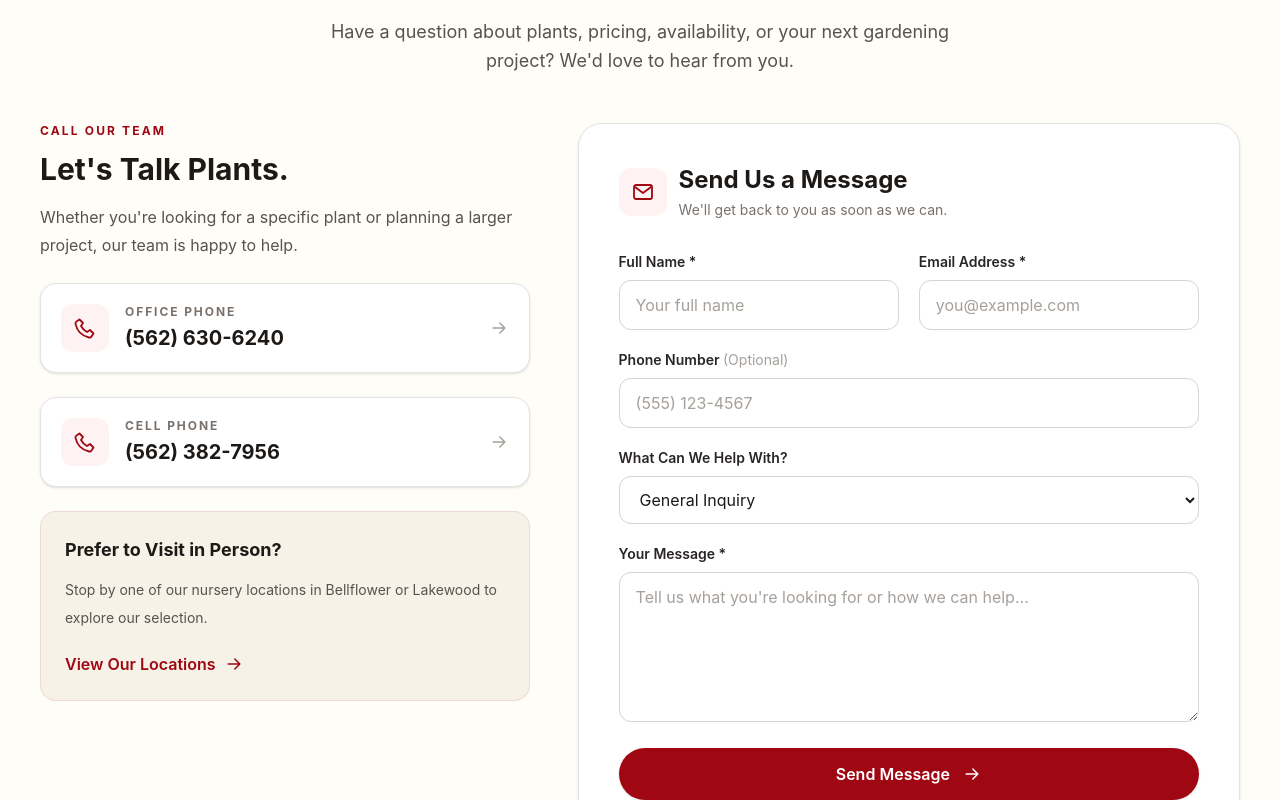
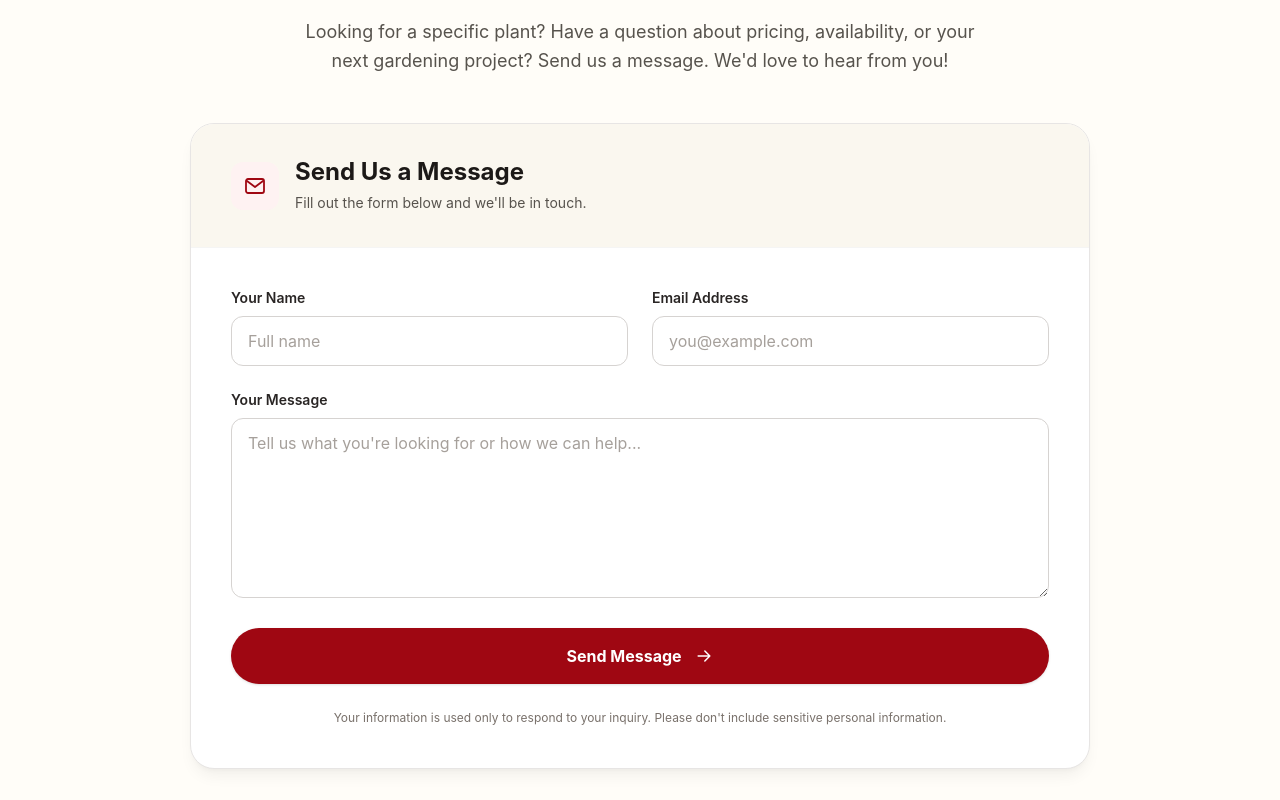
Before and after one commit to jimmylagattuta/GaribaldoFolder, a React (Vite) app in the folder client/: page / in a window 1280 px wide. Shown: the part 2800-3600 px from the top of the page. Built offline with nearby package versions, Linux system fonts and the light colour scheme.

Commit message:
simplified contact page

```diff
--- a/client/src/components/ContactUs.jsx
+++ b/client/src/components/ContactUs.jsx
@@ -1,44 +1,14 @@
 
 import { useState } from "react";
-import { Link } from "react-router-dom";
 
 import { apiRequest } from "../lib/api";
-import { nurseryContact } from "../data/locations";
 
 const INITIAL_FORM = {
   name: "",
   email: "",
-  phone: "",
-  subject: "General Inquiry",
   message: "",
   website: "",
 };
-
-const SUBJECT_OPTIONS = [
-  "General Inquiry",
-  "Plant Availability",
-  "Pricing & Products",
-  "Landscaping & Projects",
-  "Other",
-];
-
-function PhoneIcon() {
-  return (
-    <svg
-      viewBox="0 0 24 24"
-      fill="none"
-      className="h-6 w-6"
-      aria-hidden="true"
-    >
-      <path
-        d="M6.5 3.5 10 7l-2 3a15 15 0 0 0 6 6l3-2 3.5 3.5-2 3c-.5.8-1.5 1.2-2.4 1C9.1 20 4 14.9 2.5 7.9c-.2-.9.2-1.9 1-2.4l3-2Z"
-        stroke="currentColor"
-        strokeWidth="1.8"
-        strokeLinejoin="round"
-      />
-    </svg>
-  );
-}
 
 function MailIcon() {
   return (
@@ -57,6 +27,7 @@ function MailIcon() {
         stroke="currentColor"
         strokeWidth="1.8"
       />
+
       <path
         d="m4 7 8 6 8-6"
         stroke="currentColor"
@@ -87,41 +58,12 @@ function ArrowIcon() {
   );
 }
 
-function ContactPhoneCard({
-  label,
-  number,
-  href,
-}) {
-  return (
-    <a
-      href={href}
-      className="group flex items-center gap-4 rounded-2xl border border-stone-200 bg-white px-5 py-5 shadow-sm transition hover:border-red-800/30 hover:shadow-md"
-    >
-      <span className="flex h-12 w-12 shrink-0 items-center justify-center rounded-xl bg-red-50 text-red-800">
-        <PhoneIcon />
-      </span>
-
-      <span className="min-w-0 flex-1">
-        <span className="block text-xs font-bold uppercase tracking-[0.16em] text-stone-500">
-          {label}
-        </span>
-
-        <span className="mt-1 block text-lg font-bold text-stone-900 sm:text-xl">
-          {number}
-        </span>
-      </span>
-
-      <span className="shrink-0 text-stone-400 transition group-hover:translate-x-1 group-hover:text-red-800">
-        <ArrowIcon />
-      </span>
-    </a>
-  );
-}
-
 export default function ContactUs() {
   const [form, setForm] = useState(INITIAL_FORM);
+
   const [isSubmitting, setIsSubmitting] =
     useState(false);
+
   const [status, setStatus] = useState(null);
 
   const updateField = (field, value) => {
@@ -142,8 +84,8 @@ export default function ContactUs() {
 
     setStatus(null);
 
-    // Honeypot field for simple bot filtering.
-    // The backend must also enforce spam protections.
+    // Basic bot filtering.
+    // Server-side rate limiting is still required.
     if (form.website.trim()) {
       return;
     }
@@ -151,20 +93,23 @@ export default function ContactUs() {
     const payload = {
       name: form.name.trim(),
       email: form.email.trim(),
-      phone: form.phone.trim(),
-      subject: form.subject,
+      phone: "",
+      subject: "General Inquiry",
       message: form.message.trim(),
+      website: form.website,
     };
 
     if (
       !payload.name ||
       !payload.email ||
-      !payload.message
+      payload.message.length < 10
     ) {
       setStatus({
         type: "error",
-        message: "Please complete all required fields.",
+        message:
+          "Please enter your name, email, and a message of at least 10 characters.",
       });
+
       return;
     }
 
@@ -178,7 +123,7 @@ export default function ContactUs() {
 
       if (!response.ok) {
         let errorMessage =
-          "We couldn't send your message. Please try again or give us a call.";
+          "We couldn't send your message. Please try again.";
 
         try {
           const data = await response.json();
@@ -199,7 +144,7 @@ export default function ContactUs() {
       setStatus({
         type: "success",
         message:
-          "Thank you! Your message has been submitted successfully. We'll be in touch soon.",
+          "Thank you! Your message has been sent successfully. We'll get back to you as soon as possible.",
       });
 
       setForm({ ...INITIAL_FORM });
@@ -213,7 +158,7 @@ export default function ContactUs() {
         type: "error",
         message:
           error.message ||
-          "We couldn't send your message. Please try again or give us a call.",
+          "We couldn't send your message. Please try again.",
       });
     } finally {
       setIsSubmitting(false);
@@ -232,7 +177,7 @@ export default function ContactUs() {
       aria-labelledby="contact-heading"
       className="bg-[#fffdf8] px-6 py-20 sm:px-10 md:py-28"
     >
-      <div className="mx-auto max-w-[1200px]">
+      <div className="mx-auto max-w-[900px]">
         {/* Section heading */}
         <div className="mx-auto max-w-2xl text-center">
           <p className="text-sm font-bold uppercase tracking-[0.2em] text-red-800">
@@ -247,91 +192,41 @@ export default function ContactUs() {
           </h2>
 
           <p className="mt-5 text-base leading-relaxed text-stone-600 md:text-lg">
-            Have a question about plants, pricing,
-            availability, or your next gardening project?
-            We&apos;d love to hear from you.
+            Looking for a specific plant? Have a question
+            about pricing, availability, or your next
+            gardening project? Send us a message.
+            We&apos;d love to hear from you!
           </p>
         </div>
 
-        {/* Contact details and form */}
-        <div className="mt-12 grid items-start gap-8 lg:grid-cols-[0.85fr_1.15fr] lg:gap-12">
-          {/* Left column */}
-          <div className="space-y-6">
-            <div>
-              <p className="text-xs font-bold uppercase tracking-[0.18em] text-red-800">
-                Call Our Team
-              </p>
-
-              <h3 className="mt-3 text-2xl font-bold text-stone-900 sm:text-3xl">
-                Let&apos;s Talk Plants.
-              </h3>
-
-              <p className="mt-4 leading-7 text-stone-600">
-                Whether you&apos;re looking for a
-                specific plant or planning a larger
-                project, our team is happy to help.
-              </p>
-            </div>
-
-            {/* Office number */}
-            <ContactPhoneCard
-              label="Office Phone"
-              number={nurseryContact.office}
-              href={nurseryContact.officeHref}
-            />
-
-            {/* Cell number */}
-            <ContactPhoneCard
-              label="Cell Phone"
-              number={nurseryContact.cell}
-              href={nurseryContact.cellHref}
-            />
-
-            {/* Visit locations */}
-            <div className="rounded-2xl border border-red-900/10 bg-[#f7f2e8] px-6 py-6">
-              <h3 className="text-lg font-bold text-stone-900">
-                Prefer to Visit in Person?
-              </h3>
-
-              <p className="mt-3 text-sm leading-7 text-stone-600">
-                Stop by one of our nursery locations
-                in Bellflower or Lakewood to explore
-                our selection.
-              </p>
-
-              <Link
-                to="/locations"
-                className="mt-5 inline-flex items-center gap-2 font-semibold text-red-800 transition hover:text-red-950"
-              >
-                View Our Locations
-                <ArrowIcon />
-              </Link>
-            </div>
-          </div>
-
-          {/* Right column: contact form */}
-          <div className="rounded-3xl border border-stone-200 bg-white p-6 shadow-sm sm:p-8 lg:p-10">
-            <div className="flex items-center gap-3">
-              <div className="flex h-12 w-12 items-center justify-center rounded-xl bg-red-50 text-red-800">
+        {/* Centered contact form */}
+        <div className="mt-10 overflow-hidden rounded-3xl border border-stone-200 bg-white shadow-lg shadow-stone-900/5 sm:mt-12">
+          {/* Form heading */}
+          <div className="border-b border-stone-100 bg-[#faf7ef] px-6 py-6 sm:px-10 sm:py-8">
+            <div className="flex items-center gap-4">
+              <div className="flex h-12 w-12 shrink-0 items-center justify-center rounded-xl bg-red-50 text-red-800">
                 <MailIcon />
               </div>
 
               <div>
-                <h3 className="text-2xl font-bold text-stone-900">
+                <h3 className="text-xl font-bold text-stone-900 sm:text-2xl">
                   Send Us a Message
                 </h3>
 
-                <p className="mt-1 text-sm text-stone-500">
-                  We&apos;ll get back to you as soon as we can.
+                <p className="mt-1 text-sm leading-relaxed text-stone-600">
+                  Fill out the form below and
+                  we&apos;ll be in touch.
                 </p>
               </div>
             </div>
+          </div>
 
+          {/* Form fields */}
           <form
             onSubmit={handleSubmit}
-              className="mt-8 space-y-5"
+            className="space-y-6 px-6 py-8 sm:px-10 sm:py-10"
           >
-              {/* Honeypot: invisible to actual visitors */}
+            {/* Honeypot field */}
             <div
               className="absolute -left-[9999px]"
               aria-hidden="true"
@@ -357,13 +252,13 @@ export default function ContactUs() {
             </div>
 
             {/* Name and email */}
-              <div className="grid gap-5 sm:grid-cols-2">
+            <div className="grid gap-6 sm:grid-cols-2">
               <div>
                 <label
                   htmlFor="contact-name"
                   className={labelClasses}
                 >
-                    Full Name *
+                  Your Name
                 </label>
 
                 <input
@@ -380,7 +275,7 @@ export default function ContactUs() {
                       event.target.value
                     )
                   }
-                    placeholder="Your full name"
+                  placeholder="Full name"
                   className={inputClasses}
                   disabled={isSubmitting}
                 />
@@ -391,7 +286,7 @@ export default function ContactUs() {
                   htmlFor="contact-email"
                   className={labelClasses}
                 >
-                    Email Address *
+                  Email Address
                 </label>
 
                 <input
@@ -415,77 +310,13 @@ export default function ContactUs() {
               </div>
             </div>
 
-              {/* Phone */}
-              <div>
-                <label
-                  htmlFor="contact-phone"
-                  className={labelClasses}
-                >
-                  Phone Number{" "}
-                  <span className="font-normal text-stone-400">
-                    (Optional)
-                  </span>
-                </label>
-
-                <input
-                  id="contact-phone"
-                  type="tel"
-                  name="phone"
-                  maxLength={30}
-                  autoComplete="tel"
-                  value={form.phone}
-                  onChange={(event) =>
-                    updateField(
-                      "phone",
-                      event.target.value
-                    )
-                  }
-                  placeholder="(555) 123-4567"
-                  className={inputClasses}
-                  disabled={isSubmitting}
-                />
-              </div>
-
-              {/* Subject */}
-              <div>
-                <label
-                  htmlFor="contact-subject"
-                  className={labelClasses}
-                >
-                  What Can We Help With?
-                </label>
-
-                <select
-                  id="contact-subject"
-                  name="subject"
-                  value={form.subject}
-                  onChange={(event) =>
-                    updateField(
-                      "subject",
-                      event.target.value
-                    )
-                  }
-                  className={inputClasses}
-                  disabled={isSubmitting}
-                >
-                  {SUBJECT_OPTIONS.map((subject) => (
-                    <option
-                      key={subject}
-                      value={subject}
-                    >
-                      {subject}
-                    </option>
-                  ))}
-                </select>
-              </div>
-
             {/* Message */}
             <div>
               <label
                 htmlFor="contact-message"
                 className={labelClasses}
               >
-                  Your Message *
+                Your Message
               </label>
 
               <textarea
@@ -494,7 +325,7 @@ export default function ContactUs() {
                 required
                 minLength={10}
                 maxLength={5000}
-                  rows={5}
+                rows={6}
                 value={form.message}
                 onChange={(event) =>
                   updateField(
@@ -503,7 +334,7 @@ export default function ContactUs() {
                   )
                 }
                 placeholder="Tell us what you're looking for or how we can help..."
-                  className={`${inputClasses} min-h-[150px] resize-y`}
+                className={`${inputClasses} min-h-[180px] resize-y`}
                 disabled={isSubmitting}
               />
             </div>
@@ -513,7 +344,7 @@ export default function ContactUs() {
               <div
                 role="status"
                 aria-live="polite"
-                  className={`rounded-xl border px-4 py-3 text-sm leading-6 ${
+                className={`rounded-xl border px-5 py-4 text-sm leading-6 ${
                   status.type === "success"
                     ? "border-green-200 bg-green-50 text-green-800"
                     : "border-red-200 bg-red-50 text-red-800"
@@ -527,11 +358,15 @@ export default function ContactUs() {
             <button
               type="submit"
               disabled={isSubmitting}
-                className="inline-flex min-h-12 w-full items-center justify-center gap-3 rounded-full bg-red-800 px-6 py-3.5 font-semibold text-white shadow-sm transition hover:bg-red-900 hover:shadow-md focus-visible:outline-2 focus-visible:outline-offset-4 focus-visible:outline-red-800 disabled:cursor-not-allowed disabled:opacity-60"
+              className="inline-flex min-h-14 w-full items-center justify-center gap-3 rounded-full bg-red-800 px-8 py-4 text-base font-bold text-white shadow-sm transition hover:bg-red-900 hover:shadow-lg focus-visible:outline-2 focus-visible:outline-offset-4 focus-visible:outline-red-800 disabled:cursor-not-allowed disabled:opacity-60"
             >
               {isSubmitting ? (
                 <>
-                    <span className="h-5 w-5 animate-spin rounded-full border-2 border-white/40 border-t-white" />
+                  <span
+                    className="h-5 w-5 animate-spin rounded-full border-2 border-white/40 border-t-white"
+                    aria-hidden="true"
+                  />
+
                   Sending Message...
                 </>
               ) : (
@@ -542,12 +377,12 @@ export default function ContactUs() {
               )}
             </button>
 
-              <p className="text-center text-xs leading-5 text-stone-500">
-                Please don&apos;t include sensitive
-                personal information in your message.
+            <p className="text-center text-xs leading-relaxed text-stone-500">
+              Your information is used only to respond
+              to your inquiry. Please don&apos;t include
+              sensitive personal information.
             </p>
           </form>
-          </div>
         </div>
       </div>
     </section>
```
Also changed, not shown: client/src/pages/Contact.jsx (+20 -12 lines). Lines whose indentation alone changed are shown as unchanged.
